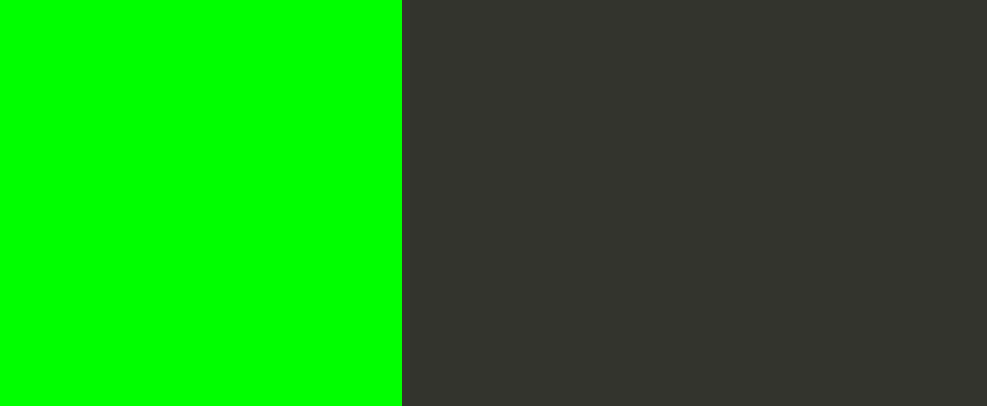
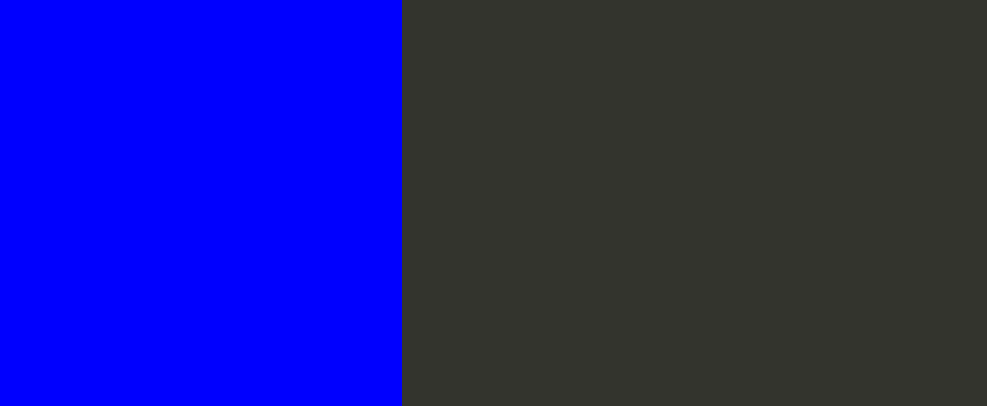
Before and after one commit to dopeignite/my-nodejs-app, a website: page index.html in a window 1280 px wide. Shown: the part 394-800 px from the top of the page, without its empty margins (238-1225 px from the left). Drawn offline with Linux system fonts and the light colour scheme.

Commit message:
Update index.html

```diff
--- a/index.html
+++ b/index.html
@@ -35,7 +35,7 @@
 
         text-align: right;
         padding-top: 11em;
-        background-color: Lime;
+        background-color: Blue;
 
       }
       .textColumn p {
```
